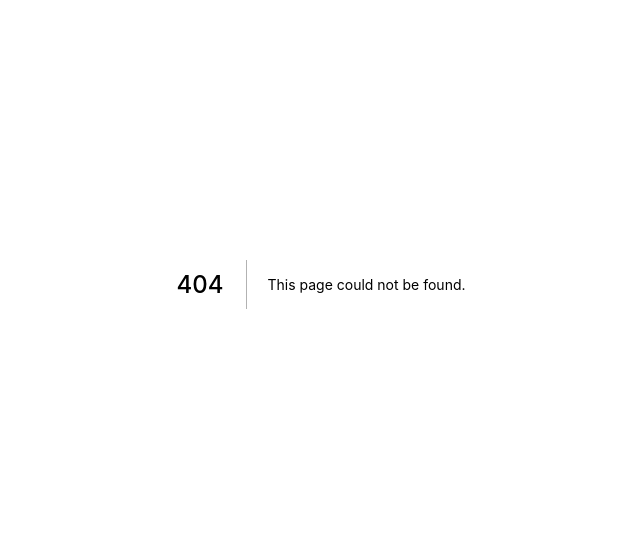
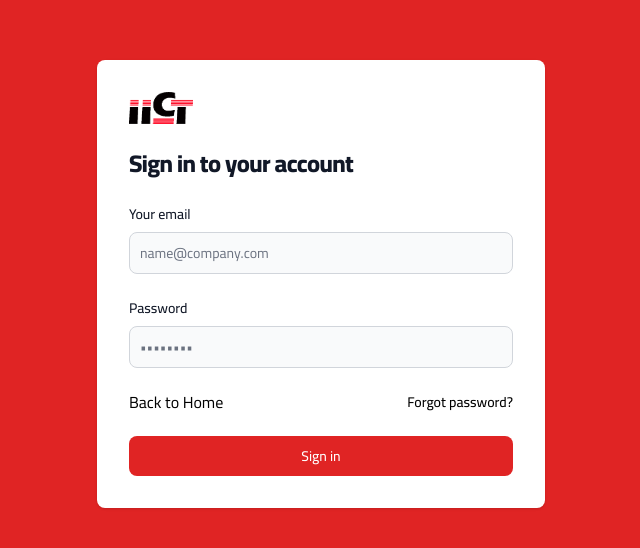
Before and after one commit to Fahimefto/iict-sust, a Next.js app: page /admin in a window 1280 px wide. Before the commit this address had no page. Shown: the part 116-664 px from the top of the page, without its empty margins (319-959 px from the left). Built offline with nearby package versions, Linux system fonts and the light colour scheme.

Commit message:
admin login

```diff
--- /dev/null
+++ b/pages/admin/index.js
@@ -0,0 +1,80 @@
+import Link from "next/link";
+import React from "react";
+
+export default function Admin() {
+  return (
+    <div>
+      <section className="bg-red-600 dark:bg-gray-900">
+        <div className="flex flex-col items-center justify-center px-6 py-8 mx-auto h-screen lg:py-0">
+          <div className="w-full bg-white rounded-lg shadow dark:border md:mt-0 sm:max-w-md xl:p-0 dark:bg-gray-800 dark:border-gray-700">
+            <div className="p-6 space-y-4 md:space-y-6 sm:p-8">
+              <img className="w-16 h-8 mr-2" src="/iict.png" alt="logo" />
+              <h1 className="text-xl font-bold leading-tight tracking-tight text-gray-900 md:text-2xl dark:text-white">
+                Sign in to your account
+              </h1>
+              <form className="space-y-4 md:space-y-6" action="#">
+                <div>
+                  <label
+                    for="email"
+                    className="block mb-2 text-sm font-medium text-gray-900 dark:text-white"
+                  >
+                    Your email
+                  </label>
+                  <input
+                    type="email"
+                    name="email"
+                    id="email"
+                    className="bg-gray-50 border border-gray-300 text-gray-900 sm:text-sm rounded-lg focus:ring-primary-600 focus:border-primary-600 block w-full p-2.5 dark:bg-gray-700 dark:border-gray-600 dark:placeholder-gray-400 dark:text-white dark:focus:ring-blue-500 dark:focus:border-blue-500"
+                    placeholder="name@company.com"
+                    required=""
+                  />
+                </div>
+                <div>
+                  <label
+                    for="password"
+                    className="block mb-2 text-sm font-medium text-gray-900 dark:text-white"
+                  >
+                    Password
+                  </label>
+                  <input
+                    type="password"
+                    name="password"
+                    id="password"
+                    placeholder="••••••••"
+                    className="bg-gray-50 border border-gray-300 text-gray-900 sm:text-sm rounded-lg focus:ring-primary-600 focus:border-primary-600 block w-full p-2.5 dark:bg-gray-700 dark:border-gray-600 dark:placeholder-gray-400 dark:text-white dark:focus:ring-blue-500 dark:focus:border-blue-500"
+                    required=""
+                  />
+                </div>
+                <div className="flex items-center justify-between">
+                  <div className="flex items-start">
+                    <div className="flex items-center h-5">
+                      <Link
+                        href="/"
+                        className="text-sm font-medium text-primary-600 hover:underline dark:text-primary-500"
+                      >
+                        Back to Home
+                      </Link>
+                    </div>
+                  </div>
+
+                  <a
+                    href="#"
+                    className="text-sm font-medium text-primary-600 hover:underline dark:text-primary-500"
+                  >
+                    Forgot password?
+                  </a>
+                </div>
+                <button
+                  type="submit"
+                  className="w-full text-white bg-red-600 hover:bg-primary-700 focus:ring-4 focus:outline-none focus:ring-primary-300 font-medium rounded-lg text-sm px-5 py-2.5 text-center dark:bg-primary-600 dark:hover:bg-primary-700 dark:focus:ring-primary-800"
+                >
+                  Sign in
+                </button>
+              </form>
+            </div>
+          </div>
+        </div>
+      </section>
+    </div>
+  );
+}
--- /dev/null
+++ b/pages/admin/manage.js
@@ -0,0 +1,5 @@
+import React from "react";
+
+export default function manage() {
+  return <div>manage</div>;
+}
```
